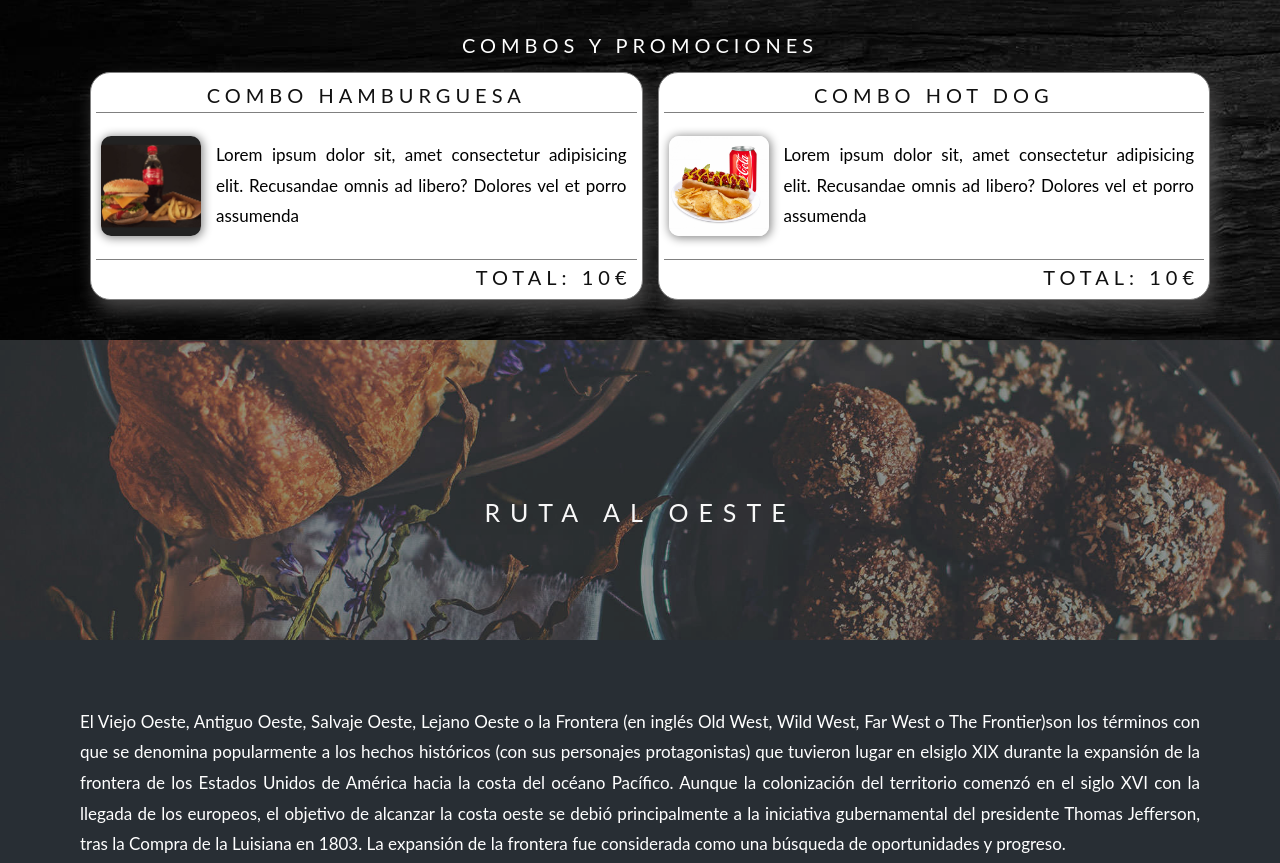
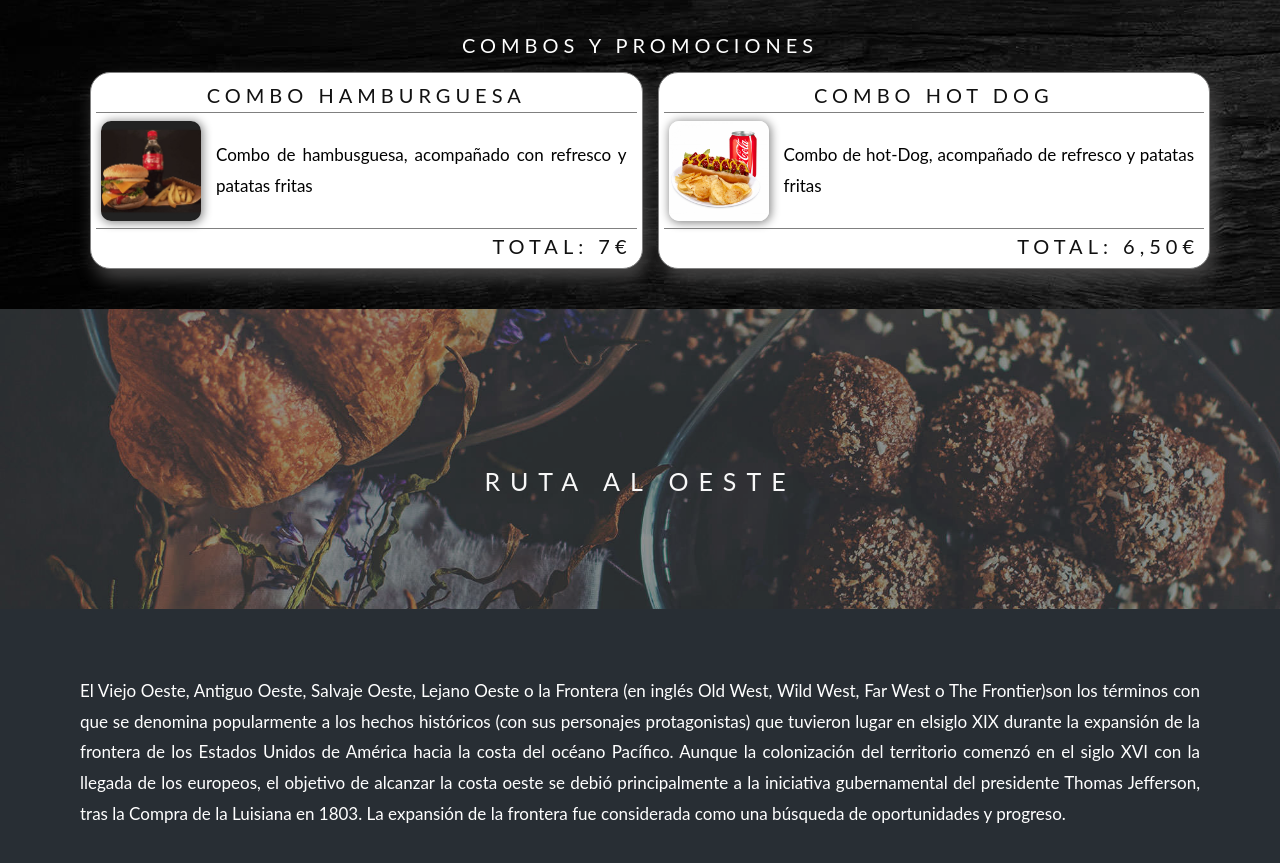
Before and after one commit to klein994/menupp, a plain HTML site: page index.html in a window 1280 px wide. Shown: the part 802-1665 px from the top of the page. Drawn offline with Linux system fonts and the light colour scheme.

Commit message:
articulos

```diff
--- a/index.html
+++ b/index.html
@@ -139,7 +139,8 @@
 
     </style>
 
-
+    <!-- **************************menu************************************************* -->
+    <!-- **************************combos************************************************* -->
 
     <div id="combos" class="tabcontent">
         <h3 style="text-align:center; color:white;">Combos y Promociones</h3>
@@ -149,11 +150,11 @@
                     <h3>Combo Hamburguesa</h3>
                 </div>
                 <div class="detail"><img class="detailimg" style="width:100px;height:100px; " src="./images/menu/combo/hamburguesa.jpg" alt="">
-                    <p>Lorem ipsum dolor sit, amet consectetur adipisicing elit. Recusandae omnis ad libero? Dolores vel et porro assumenda</p>
+                    <p>Combo de hambusguesa, acompañado con refresco y patatas fritas </p>
 
                 </div>
                 <div class="precio">
-                    <h3>Total: 10€</h3>
+                    <h3>Total: 7€</h3>
                 </div>
             </div>
             <div class="product">
@@ -161,11 +162,11 @@
                     <h3>Combo Hot Dog</h3>
                 </div>
                 <div class="detail"><img class="detailimg" style="width:100px;height:100px; " src="./images/menu/combo/combo-hot-dog.jpg" alt="">
-                    <p>Lorem ipsum dolor sit, amet consectetur adipisicing elit. Recusandae omnis ad libero? Dolores vel et porro assumenda</p>
+                    <p>Combo de hot-Dog, acompañado de refresco y patatas fritas</p>
 
                 </div>
                 <div class="precio">
-                    <h3>Total: 10€</h3>
+                    <h3>Total: 6,50€</h3>
                 </div>
             </div>
 
@@ -173,6 +174,8 @@
 
         </div>
     </div>
+    <!-- *****************************ensaladas********************************** -->
+
     <div id="calientes" class="tabcontent" style="display:none;color: #777;background-color:white;text-align:center;padding:30px 80px;text-align: justify;">
         <h3 style="text-align:center;color:white;">Ensaladas</h3>
         <div class="content">
@@ -181,7 +184,7 @@
                     <h3>Ensalada Americana</h3>
                 </div>
                 <div class="detail"><img class="detailimg" style="width:100px;height:100px; " src="./images/menu/salads/1.jpg" alt="">
-                    <p>Lorem ipsum dolor sit, amet consectetur adipisicing elit. Recusandae omnis ad libero? Dolores vel et porro assumenda</p>
+                    <p>Repollo, zanahoria, mayonesa y especies de la casa </p>
 
                 </div>
                 <div class="precio">
@@ -193,19 +196,17 @@
                     <h3>Ensaladilla Española</h3>
                 </div>
                 <div class="detail"><img class="detailimg" style="width:100px;height:100px; " src="./images/menu/salads/2.jpg" alt="">
-                    <p>Lorem ipsum dolor sit, amet consectetur adipisicing elit. Recusandae omnis ad libero? Dolores vel et porro assumenda</p>
+                    <p>Patatas, zanahoria, guisantes, mayonesa y especies de la casa</p>
 
                 </div>
                 <div class="precio">
                     <h3>Total: 3€</h3>
                 </div>
             </div>
-
-
-
-
         </div>
     </div>
+    <!-- *****************************Panes********************************** -->
+
     <div id="sandwiches" class="tabcontent" style="display:none;color: #777;background-color:white;text-align:center;padding:30px 80px;text-align: justify;">
         <h3 style="text-align:center; color:white;">Panes</h3>
         <div class="content">
@@ -214,11 +215,11 @@
                     <h3>Hamburguesa</h3>
                 </div>
                 <div class="detail"><img class="detailimg" style="width:100px;height:100px; " src="./images/menu/panes/hamburguesa.jpg" alt="">
-                    <p>Lorem ipsum dolor sit, amet consectetur adipisicing elit. Recusandae omnis ad libero? Dolores vel et porro assumenda</p>
+                    <p>Carne, lechuga, cebolla, queso y bacon</p>
 
                 </div>
                 <div class="precio">
-                    <h3>Total: 10€</h3>
+                    <h3>Total: 5€</h3>
                 </div>
             </div>
             <div class="product">
@@ -226,11 +227,11 @@
                     <h3>Hot dog</h3>
                 </div>
                 <div class="detail"><img class="detailimg" style="width:100px;height:100px; " src="./images/menu/panes/Receta-Hot-Dog.jpg" alt="">
-                    <p>Lorem ipsum dolor sit, amet consectetur adipisicing elit. Recusandae omnis ad libero? Dolores vel et porro assumenda</p>
+                    <p>Salchicha, tomáte, lechuga, cebolla y queso</p>
 
                 </div>
                 <div class="precio">
-                    <h3>Total: 10€</h3>
+                    <h3>Total: 4,50€</h3>
                 </div>
             </div>
             <div class="product">
@@ -238,40 +239,36 @@
                     <h3>Tacos</h3>
                 </div>
                 <div class="detail"><img class="detailimg" style="width:100px;height:100px; " src="./images/menu/panes/tacos-pollo-barbacoa-m.jpg" alt="">
-                    <p>Lorem ipsum dolor sit, amet consectetur adipisicing elit. Recusandae omnis ad libero? Dolores vel et porro assumenda</p>
+                    <p>Carne de res o de pollo en daditos, con ensalada pico de gallo guacamole queso blanco y chile(opcional)</p>
 
                 </div>
                 <div class="precio">
-                    <h3>Total: 10€</h3>
+                    <h3>Total: 5€</h3>
                 </div>
             </div>
-
-
-
-
         </div>
     </div>
+    <!-- *****************************Bebidas********************************** -->
+
     <div id="bebidas" class="tabcontent" style=" display:none;color: #777;background-color:white;text-align:center;padding:30px 80px;text-align: justify;">
         <h3 style="text-align:center;color:white;">Bebidas</h3>
         <div class="content">
             <div class="product">
                 <div class="nombre">
-                    <h3>Hamburguesa</h3>
+                    <h3>Agua mineral</h3>
                 </div>
-                <div class="detail"><img class="detailimg" style="width:100px;height:100px; " src="./images/menu/combo/hamburguesa.jpg" alt="">
-                    <p>Lorem ipsum dolor sit, amet consectetur adipisicing elit. Recusandae omnis ad libero? Dolores vel et porro assumenda</p>
+                <div class="detail"><img class="detailimg" style="width:100px;height:100px; " src="./images/menu/bebidas/agua.jpg" alt="">
+                    <p>Agua en botella 350ml</p>
 
                 </div>
                 <div class="precio">
-                    <h3>Total: 10€</h3>
+                    <h3>Total: 1€</h3>
                 </div>
             </div>
-
-
-
-
         </div>
     </div>
+    <!-- *****************************extras********************************** -->
+
     <div id="extras" class="tabcontent" style=" display:none;color: #777;background-color:white;text-align:center;padding:30px 80px;text-align: justify;">
         <h3 style="text-align:center;color:white;">Extras</h3>
         <div class="content">
@@ -280,67 +277,65 @@
                     <h3>Patatas con alioli</h3>
                 </div>
                 <div class="detail"><img class="detailimg" style="width:100px;height:100px; " src="./images/menu/extras/Palioli.jpg" alt="">
-                    <p>Lorem ipsum dolor sit, amet consectetur adipisicing elit. Recusandae omnis ad libero? Dolores vel et porro assumenda</p>
+                    <p>Patatas con mayonesa especial de alioli de la casa</p>
 
                 </div>
                 <div class="precio">
-                    <h3>Total: 10€</h3>
+                    <h3>Total: 3€</h3>
                 </div>
             </div>
             <div class="product">
                 <div class="nombre">
-                    <h3>Papas bravas</h3>
+                    <h3>Patatas bravas</h3>
                 </div>
                 <div class="detail"><img class="detailimg" style="width:100px;height:100px; " src="./images/menu/extras/papas bravas.jpg" alt="">
-                    <p>Lorem ipsum dolor sit, amet consectetur adipisicing elit. Recusandae omnis ad libero? Dolores vel et porro assumenda</p>
+                    <p>Patatas con especies de la casa </p>
 
                 </div>
                 <div class="precio">
-                    <h3>Total: 10€</h3>
+                    <h3>Total: 3€</h3>
                 </div>
             </div>
             <div class="product">
                 <div class="nombre">
-                    <h3>arepa de pollo</h3>
+                    <h3>Arepa de pollo</h3>
                 </div>
                 <div class="detail"><img class="detailimg" style="width:100px;height:100px; " src="./images/menu/extras/arepapollo.jpg" alt="">
-                    <p>Lorem ipsum dolor sit, amet consectetur adipisicing elit. Recusandae omnis ad libero? Dolores vel et porro assumenda</p>
+                    <p>Arepas de maíz blanco con pollo y queso</p>
 
                 </div>
                 <div class="precio">
-                    <h3>Total: 10€</h3>
+                    <h3>Total: 5€</h3>
                 </div>
             </div>
             <div class="product">
                 <div class="nombre">
-                    <h3>arepa de carne</h3>
+                    <h3>Arepa de carne</h3>
                 </div>
                 <div class="detail"><img class="detailimg" style="width:100px;height:100px; " src="./images/menu/extras/arepacarne.jpg" alt="">
-                    <p>Lorem ipsum dolor sit, amet consectetur adipisicing elit. Recusandae omnis ad libero? Dolores vel et porro assumenda</p>
+                    <p>Arepas de maíz blanco con carne y queso</p>
 
                 </div>
                 <div class="precio">
-                    <h3>Total: 10€</h3>
+                    <h3>Total: 5€</h3>
                 </div>
             </div>
             <div class="product">
                 <div class="nombre">
-                    <h3>arepa de queso</h3>
+                    <h3>Arepa de queso</h3>
                 </div>
                 <div class="detail"><img class="detailimg" style="width:100px;height:100px; " src="./images/menu/extras/arepaqueso.jpg" alt="">
-                    <p>Lorem ipsum dolor sit, amet consectetur adipisicing elit. Recusandae omnis ad libero? Dolores vel et porro assumenda</p>
+                    <p>Arepas de maíz blanco con dos tipos de queso</p>
 
                 </div>
                 <div class="precio">
-                    <h3>Total: 10€</h3>
+                    <h3>Total: 5€</h3>
                 </div>
             </div>
-
-
-
-
         </div>
     </div>
+    <!-- *****************************postres********************************** -->
+
     <div id="postres" class="tabcontent" style="display:none;color: #777;background-color:white;text-align:center;padding:30px 80px;text-align: justify;">
         <h3 style="text-align:center;color:white;">Postres</h3>
         <div class="content">
@@ -349,7 +344,7 @@
                     <h3>Arroz con Leche</h3>
                 </div>
                 <div class="detail"><img class="detailimg" style="width:100px;height:100px; " src="./images/menu/desserts/01.png" alt="">
-                    <p>Lorem ipsum dolor sit, amet consectetur adipisicing elit. Recusandae omnis ad libero? Dolores vel et porro assumenda</p>
+                    <p>Dulce de arroz con tres leche y una pizca de canela</p>
 
                 </div>
                 <div class="precio">
@@ -387,7 +382,7 @@
         <div class="for" style="color:#ddd;background-color:#282E34;text-align:center;padding:50px 80px;text-align: justify; display: flex;justify-content: space-around;align-items: center;">
             <img style="width: 150px;" src="./images/nativo.png" alt="">
             <div>
-                <p style="text-align: center;">Scroll up and down to really get the feeling of how Parallax Scrolling works.</p>
+                <p style="text-align: center;">Av. de Madrid - El Alamo</p>
                 <a style="text-align: center; margin: auto;" href="https://api.whatsapp.com/send?phone=34631896238"><img style="border-radius: 10px;max-width: 200px;position: relative;left: calc(50% - 100px);" src="./images/wsMenu.jpg" alt="ir a whatsApp"></a>
             </div>
         </div>
```
Also changed, not shown: images/menu/bebidas/agua.jpg (added).
